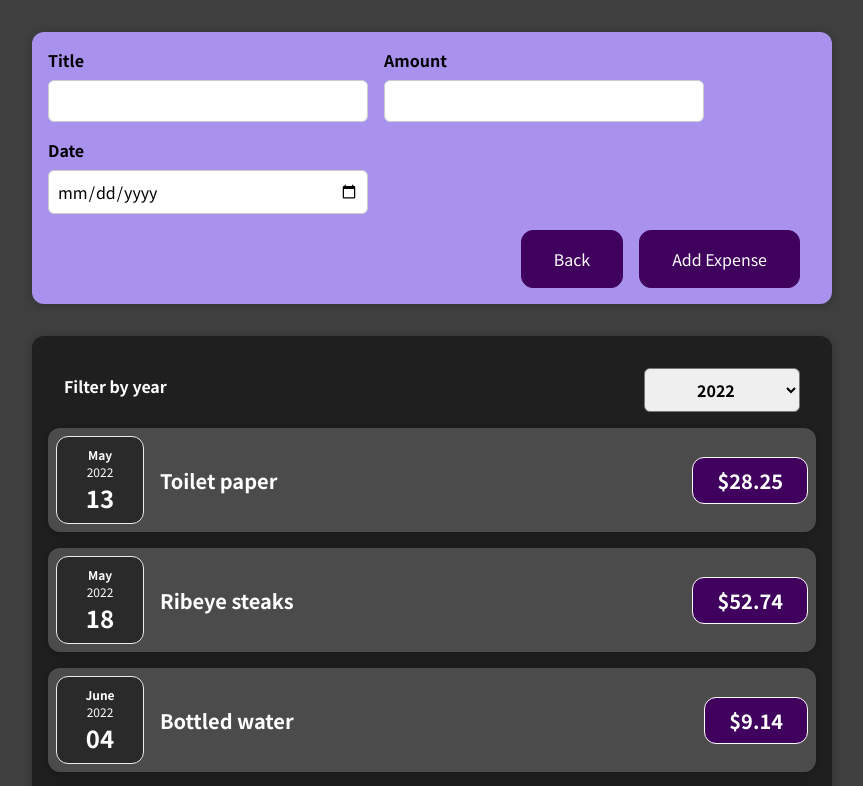
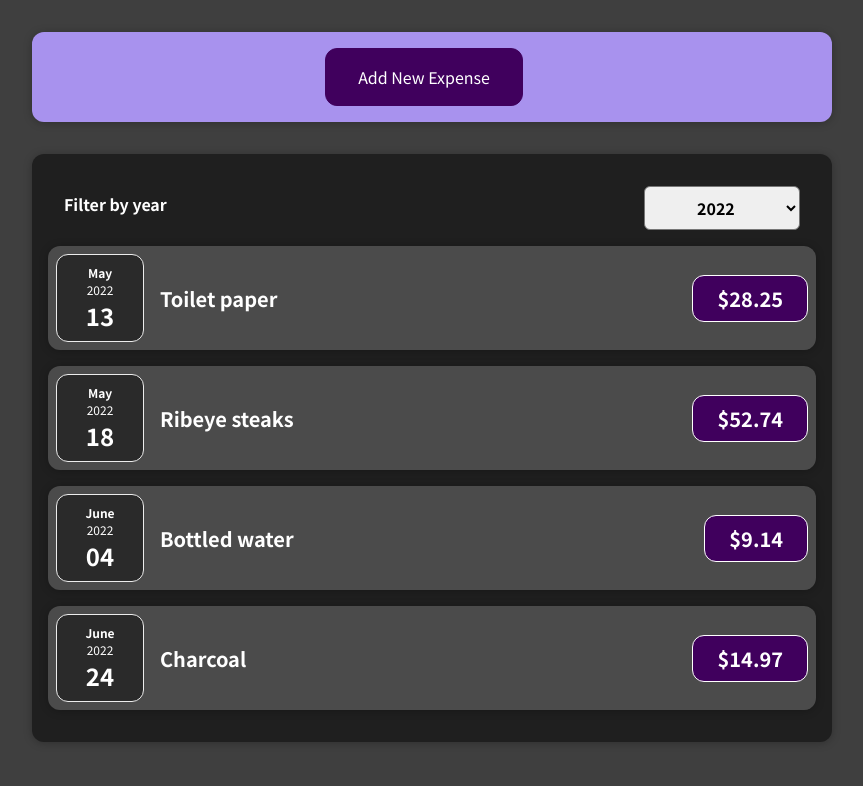
Before and after one commit to john-ngai/schwarzmuller_react, a React (Create React App) app in the folder expenses-app/: page / in a window 1280 px wide. Shown: the top 786 px of the page, without its empty margins (208-1071 px from the left). Built offline with nearby package versions, Linux system fonts and the light colour scheme.

Commit message:
Add feature - conditionally render the <ExpenseForm />

```diff
--- a/expenses-app/src/components/NewExpense/NewExpense.js
+++ b/expenses-app/src/components/NewExpense/NewExpense.js
@@ -1,18 +1,30 @@
+import { useState } from 'react';
 import ExpenseForm from './ExpenseForm';
 import './NewExpense.css';
 
-export default function NewExpense(props) {
-  const saveExpenseDataHandler = enteredExpenseData => {
+export default function NewExpense({ onAddExpense }) {
+  const [displayForm, setDisplayForm] = useState(false);
+
+  const saveExpenseDataHandler = (enteredExpenseData) => {
     const expenseData = {
       ...enteredExpenseData,
       id: Math.random().toString(),
     };
-    props.onAddExpense(expenseData);
-  }
+    onAddExpense(expenseData);
+    setDisplayForm(false);
+  };
 
   return (
-    <div className='new-expense'>
-      <ExpenseForm onSaveExpenseData={saveExpenseDataHandler} />
+    <div className="new-expense">
+      {!displayForm && (
+        <button onClick={() => setDisplayForm(true)}>Add New Expense</button>
+      )}
+      {displayForm && (
+        <ExpenseForm
+          onSaveExpenseData={saveExpenseDataHandler}
+          onCancel={() => setDisplayForm(false)}
+        />
+      )}
     </div>
   );
 }
```
